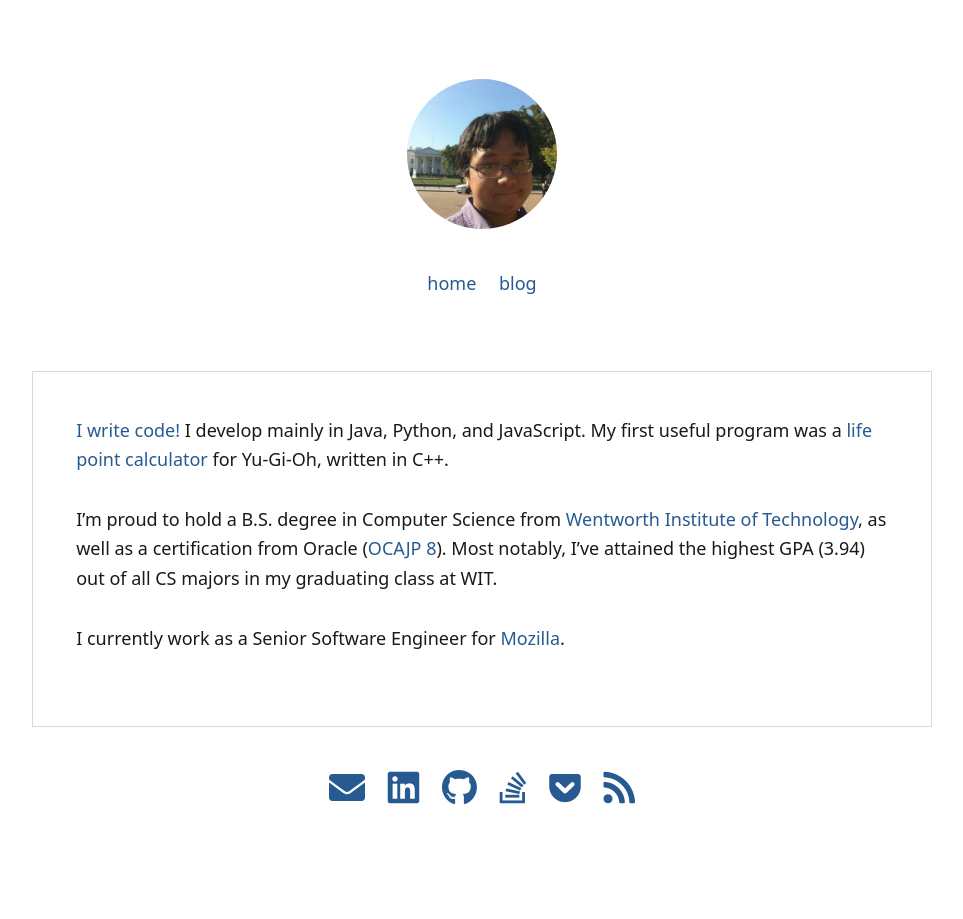
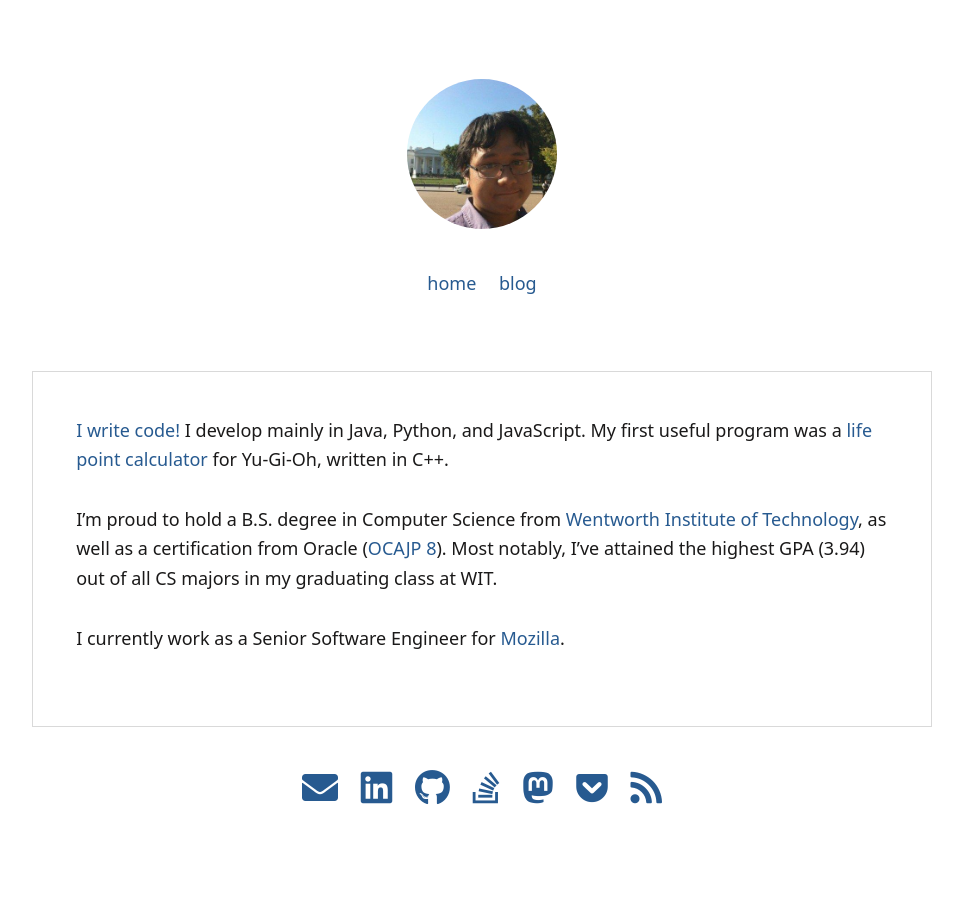
Before and after one commit to jsudiaman/jsudiaman.github.io, a Jekyll site: the page built from index.md, in a window 1280 px wide. Shown: the whole page, without its empty margins (158-1121 px from the left). Built offline with Jekyll 4.4.1, drawn with Linux system fonts in a browser that asks for light colours.

Commit message:
Update default.html

```diff
--- a/_layouts/default.html
+++ b/_layouts/default.html
@@ -81,6 +81,7 @@
                 <li><a href="http://linkedin.com/in/jonathansudiaman"><i class="fab fa-linkedin fa-2x"></i></a></li>
                 <li><a href="http://github.com/sudiamanj"><i class="fab fa-github fa-2x"></i></a></li>
                 <li><a href="https://stackoverflow.com/users/6268626/jonathan-sudiaman"><i class="fab fa-stack-overflow fa-2x"></i></a></li>
+                <li><a href="https://mastodon.online/@sudi"><i class="fab fa-mastodon fa-2x"></i></a></li>
                 <li><a href="https://getpocket.com/sharedlists/e0a9901f-8fef-4924-8f16-a68367d990b8/sudis-pocket"><i class="fab fa-get-pocket fa-2x"></i></a></li>
                 <li><a href="/feed.xml"><i class="fas fa-rss fa-2x"></i></a></li>
             </ul>
```
